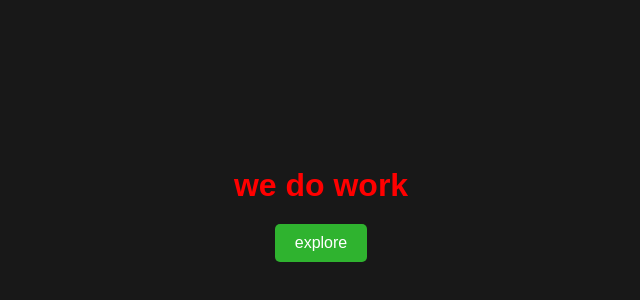
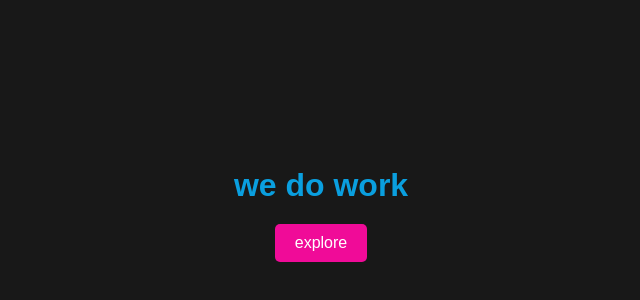
Before and after one commit to mohit-k1708/cohort2, a plain HTML site: page index.html in a window 1280 px wide. Shown: the part 186-486 px from the top of the page, without its empty margins (319-959 px from the left). Drawn offline with Linux system fonts and the light colour scheme.

Commit message:
third commit

```diff
--- a/style.css
+++ b/style.css
@@ -21,14 +21,14 @@ body{
 
 }
 h1{
-    color: red;
+    color: rgb(10, 159, 223);
 
 }
 button{
     padding: 10px 20px;
     color:white;
     font-size: 16px;
-    background-color: rgb(47, 179, 47);
+    background-color: rgb(240, 11, 152);
     border: none;
     border-radius: 5px;
     cursor: pointer;
```
